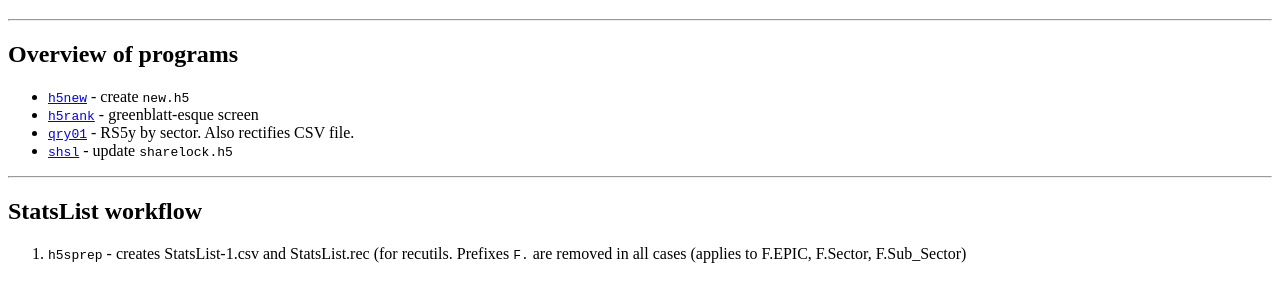
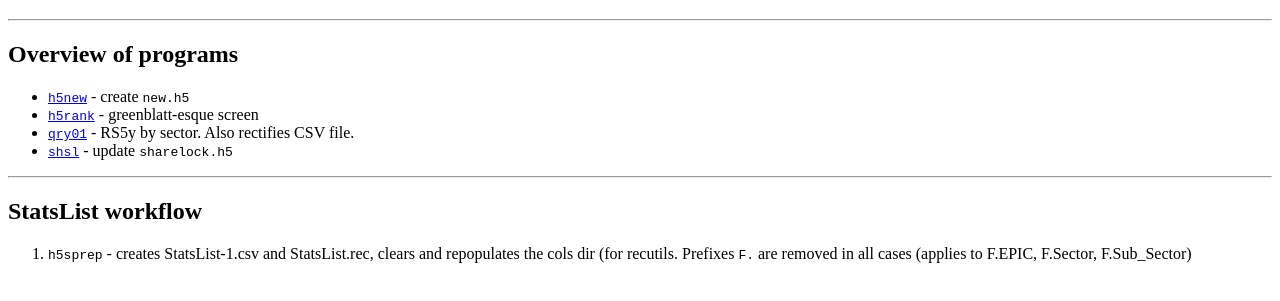
Before and after one commit to AwesomeGitHubRepos/cerbo, a plain HTML site: page h5mc/html/index.html in a window 1280 px wide. Shown: the part 61-362 px from the top of the page. Drawn offline with Linux system fonts and the light colour scheme.

Commit message:
h5sprep now produces results in cols directory

```diff
--- a/h5mc/html/index.html
+++ b/h5mc/html/index.html
@@ -20,7 +20,10 @@
 <hr><h2>StatsList workflow</h2>
 
 <ol>
-	<li><code>h5sprep</code> - creates StatsList-1.csv and StatsList.rec (for recutils. Prefixes <code>F.</code> are removed in all cases (applies to F.EPIC, F.Sector, F.Sub_Sector)</li>
+	<li><code>h5sprep</code> - creates StatsList-1.csv and StatsList.rec,
+		clears and repopulates the cols dir
+		(for recutils. Prefixes <code>F.</code> are removed in
+		all cases (applies to F.EPIC, F.Sector, F.Sub_Sector)</li>
 </ol>
 
   </body>
```
Also changed, not shown: 1 other file.
